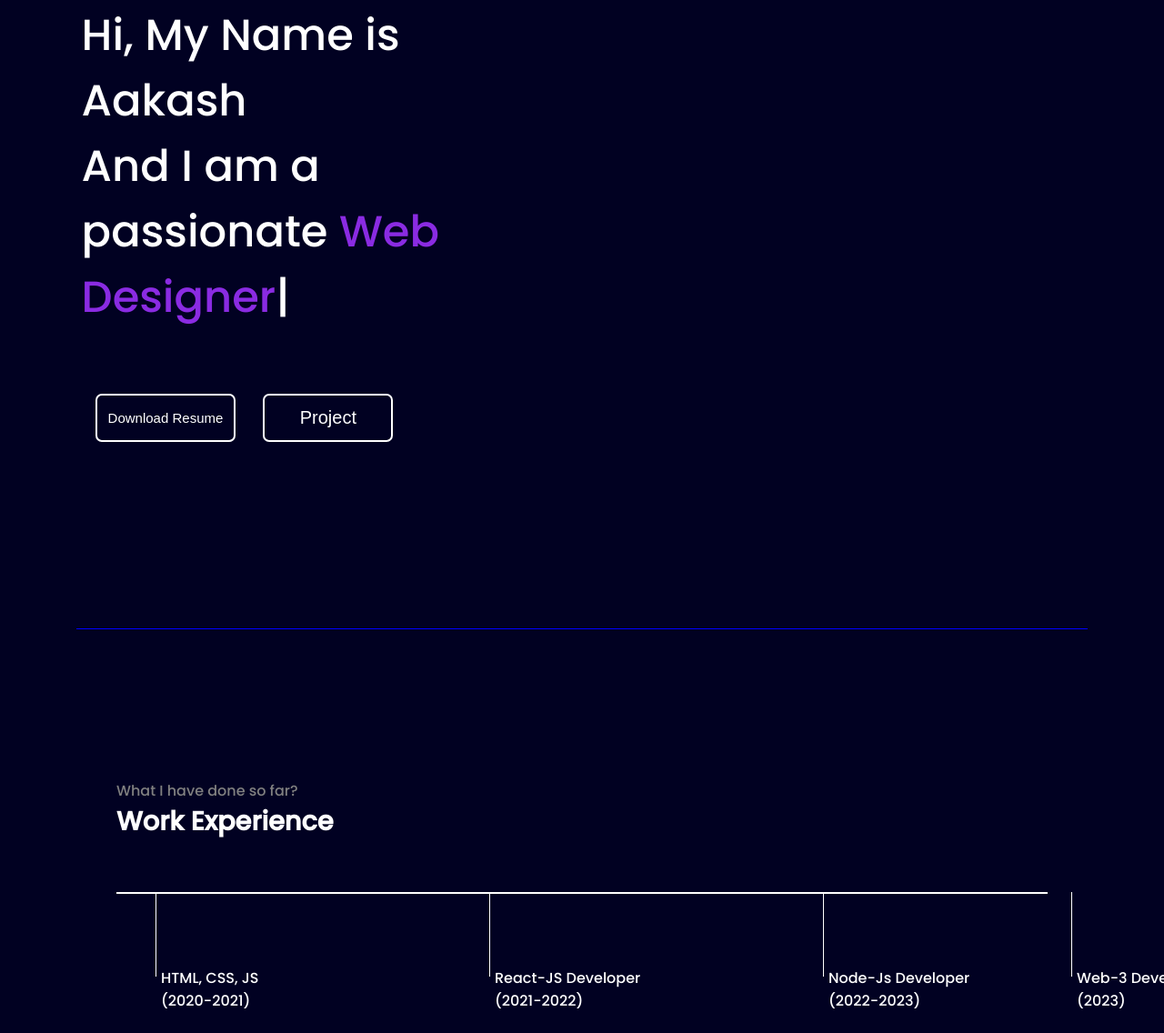
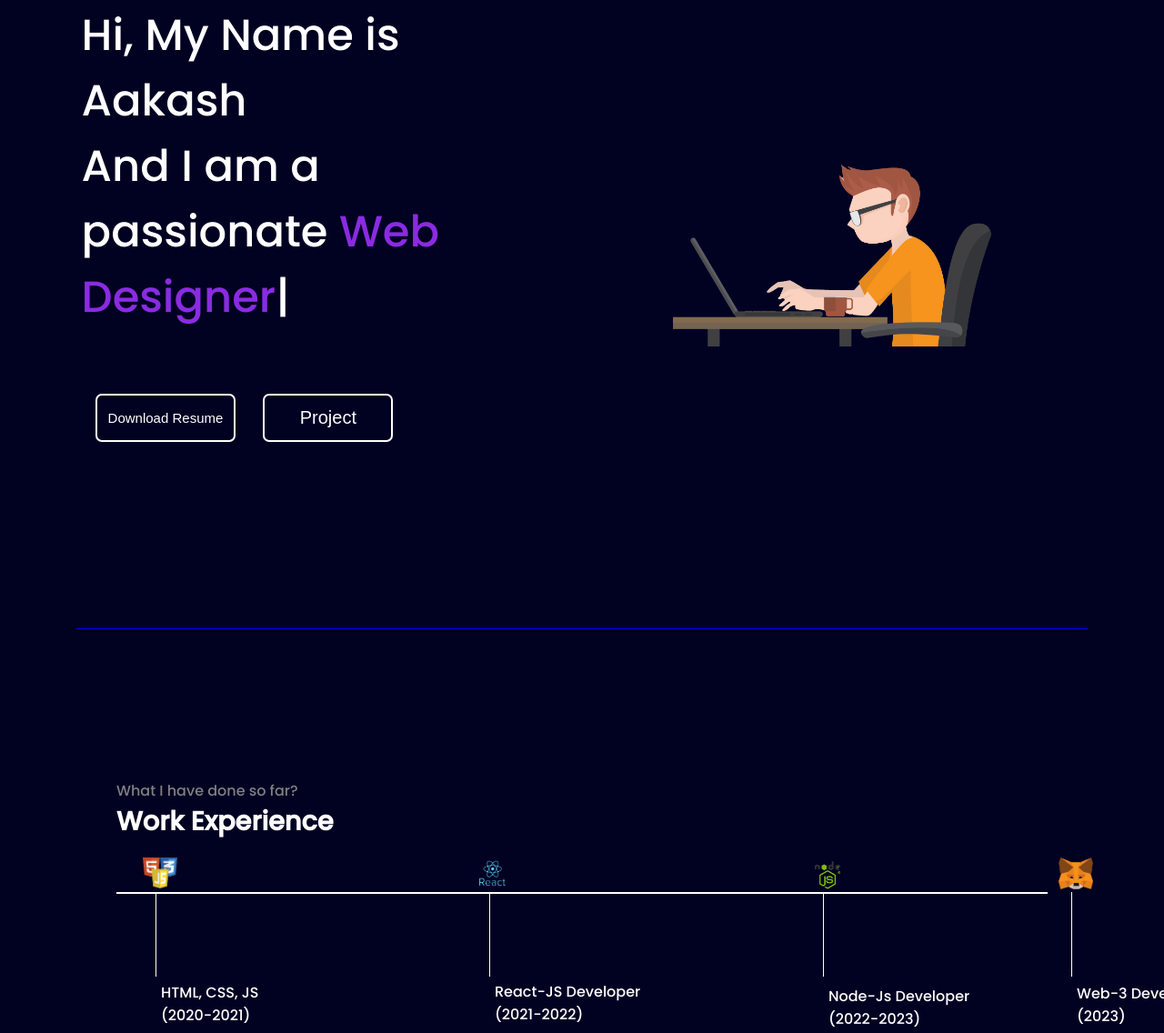
Before and after one commit to Soulfucker/portfolio, a plain HTML site: page index.html in a window 1280 px wide. Shown: the part 217-1353 px from the top of the page at 91% size. Drawn offline with nearby package versions, Linux system fonts and the light colour scheme; the site is published under a folder, as on GitHub Pages, so addresses that start at the root find nothing.

Commit message:
image error fixed

```diff
--- a/index.html
+++ b/index.html
@@ -47,7 +47,7 @@
                     <button class="btn github"><a href="/about.html" target="_blank">Project</a></button>
                 </div>
             </div>
-            <div class="rightSec"><img src="/main.png" alt=""></div>
+            <div class="rightSec"><img src="main.png" alt=""></div>
         </section>
         <hr>
         <section class="secondsec">
@@ -56,7 +56,7 @@
             <div class="box">
                 <div class="container">
                 <div class="vertical">
-                    <img class="img-top" src="/hcj.png" alt="">
+                    <img class="img-top" src="hcj.png" alt="">
                     <div class="vertical-title">HTML, CSS, JS (2020-2021)</div>
                 </div>
                 <div class="vertical-desc">
@@ -70,7 +70,7 @@
 
             <div class="container">
                 <div class="vertical">
-                    <img class="img-top" src="/react.png" alt="">
+                    <img class="img-top" src="react.png" alt="">
                     <div class="vertical-title">React-JS Developer (2021-2022)</div>
                 </div>
                 <div class="vertical-desc">
@@ -82,7 +82,7 @@
 
                 <div class="container">
                 <div class="vertical">
-                    <img class="img-top" src="/node.png" alt="">
+                    <img class="img-top" src="node.png" alt="">
                     <div class="vertical-title">Node-Js Developer (2022-2023)</div>
                 </div>
                 <div class="vertical-desc">
@@ -93,7 +93,7 @@
             </div>
             <div class="container leftto">
                 <div class="vertical">
-                    <img class="img-top" src="/web3.png" alt="">
+                    <img class="img-top" src="web3.png" alt="">
                     <div class="vertical-title">Web-3 Developer (2023)</div>
                 </div>
                 <div class="vertical-desc">
```
